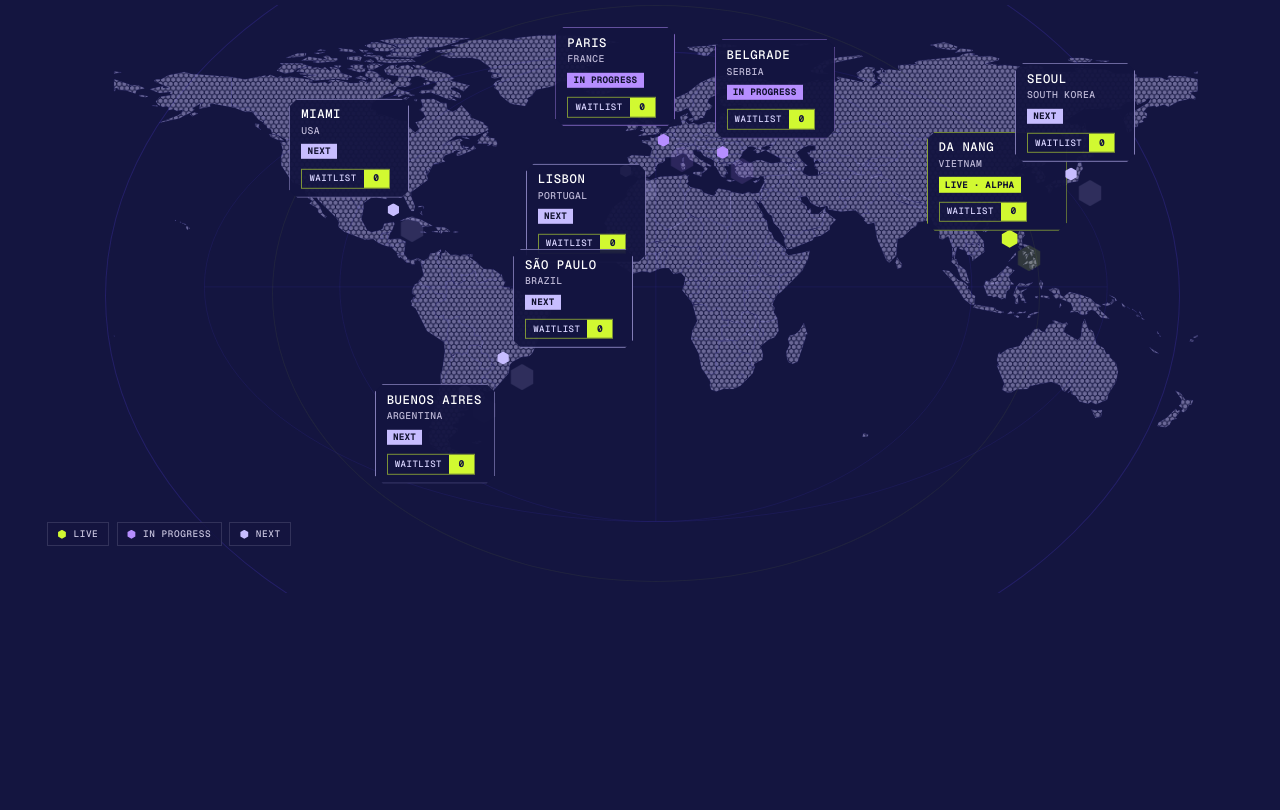
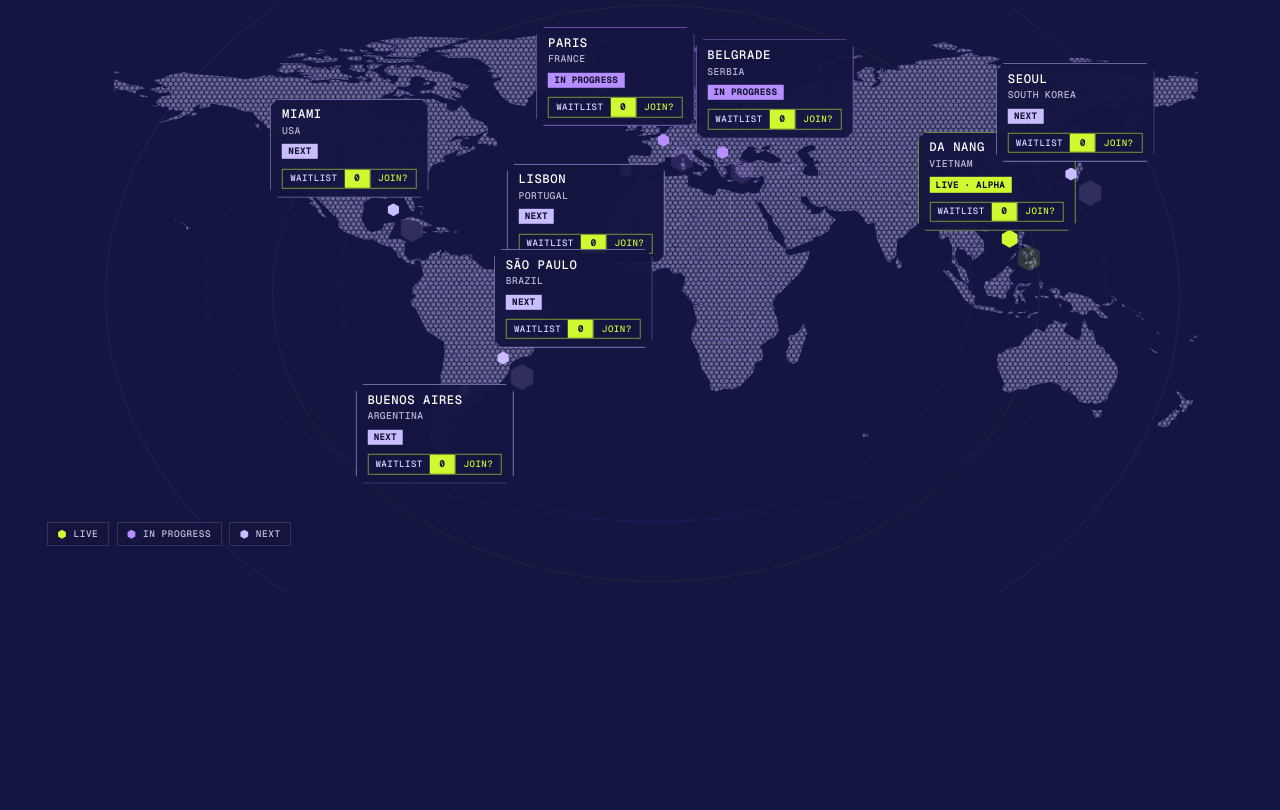
Before and after one commit to yomarina/altgirl-app, a plain HTML site: page index.html in a window 1280 px wide. Shown: the part 6168-6978 px from the top of the page. Drawn offline with nearby package versions, Linux system fonts and the light colour scheme.

Commit message:
City plates: add 'Join?' (becomes 'Joined' after signup)
Co-Authored-By: Claude Opus 5.5 <noreply@anthropic.com>

```diff
--- a/index.html
+++ b/index.html
@@ -502,6 +502,8 @@ footer .flogo{height:6.5rem;width:auto;display:block;flex-basis:100%;max-width:m
 .yo-votes{display:flex;align-items:stretch;margin-top:.45rem;width:max-content;border:1px solid rgba(209,249,49,.55);font:500 .58rem/1 var(--mono);letter-spacing:.05em;text-transform:uppercase;white-space:nowrap}
 .yo-votes span{padding:.3rem .45rem;color:#d9d5ff}
 .yo-votes b{padding:.3rem .5rem;background:var(--lime);color:var(--bg);font-weight:600;min-width:1.6rem;text-align:center}
+.yo-votes i{font-style:normal;padding:.3rem .5rem;color:var(--lime);border-left:1px solid rgba(209,249,49,.55);transition:background .3s cubic-bezier(.22,1,.36,1),color .3s cubic-bezier(.22,1,.36,1)}
+.yo-callout:hover .yo-votes i,.yo-citylist [data-city]:hover .yo-votes i{background:var(--lime);color:var(--bg)}
 .hide-mascot .mascot{opacity:0!important;pointer-events:none}
 
 /* форма вейтлиста: лайфстайл и карта (запись 88, Вадим) */
@@ -1155,7 +1157,7 @@ const COUNTS_ENDPOINT = "";
   function n(k){return (counts[k]||0)+(mine===k?1:0)}
   function fmt(x){return x.toLocaleString('en-US')}
   function render(){
-    document.querySelectorAll('.yo-votes').forEach(function(el){var x=n(el.dataset.city);el.innerHTML='<span>Waitlist</span><b>'+fmt(x)+'</b>'});
+    document.querySelectorAll('.yo-votes').forEach(function(el){var x=n(el.dataset.city);el.innerHTML='<span>Waitlist</span><b>'+fmt(x)+'</b><i>'+(mine===el.dataset.city?'Joined':'Join?')+'</i>'});
   }
   function vote(k){var j=document.getElementById('join');j.scrollIntoView({behavior:'smooth',block:'start'});
     setTimeout(function(){var ch=document.querySelector('form.join .chip[data-city="'+k+'"]');if(ch&&ch.getAttribute('aria-pressed')!=='true')ch.click();var e=document.getElementById('email');if(e&&!e.value)e.focus({preventScroll:true})},600)}
```
